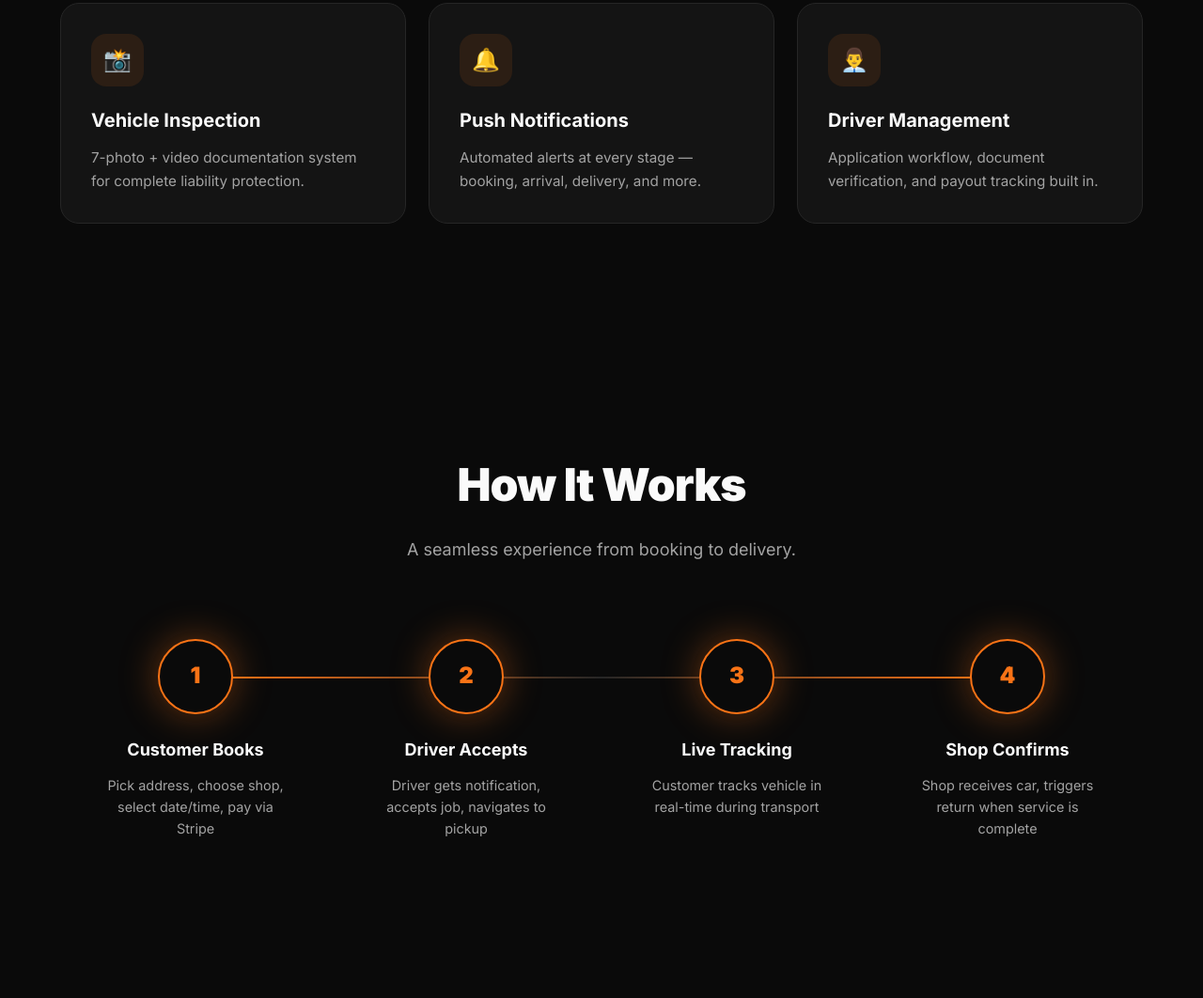
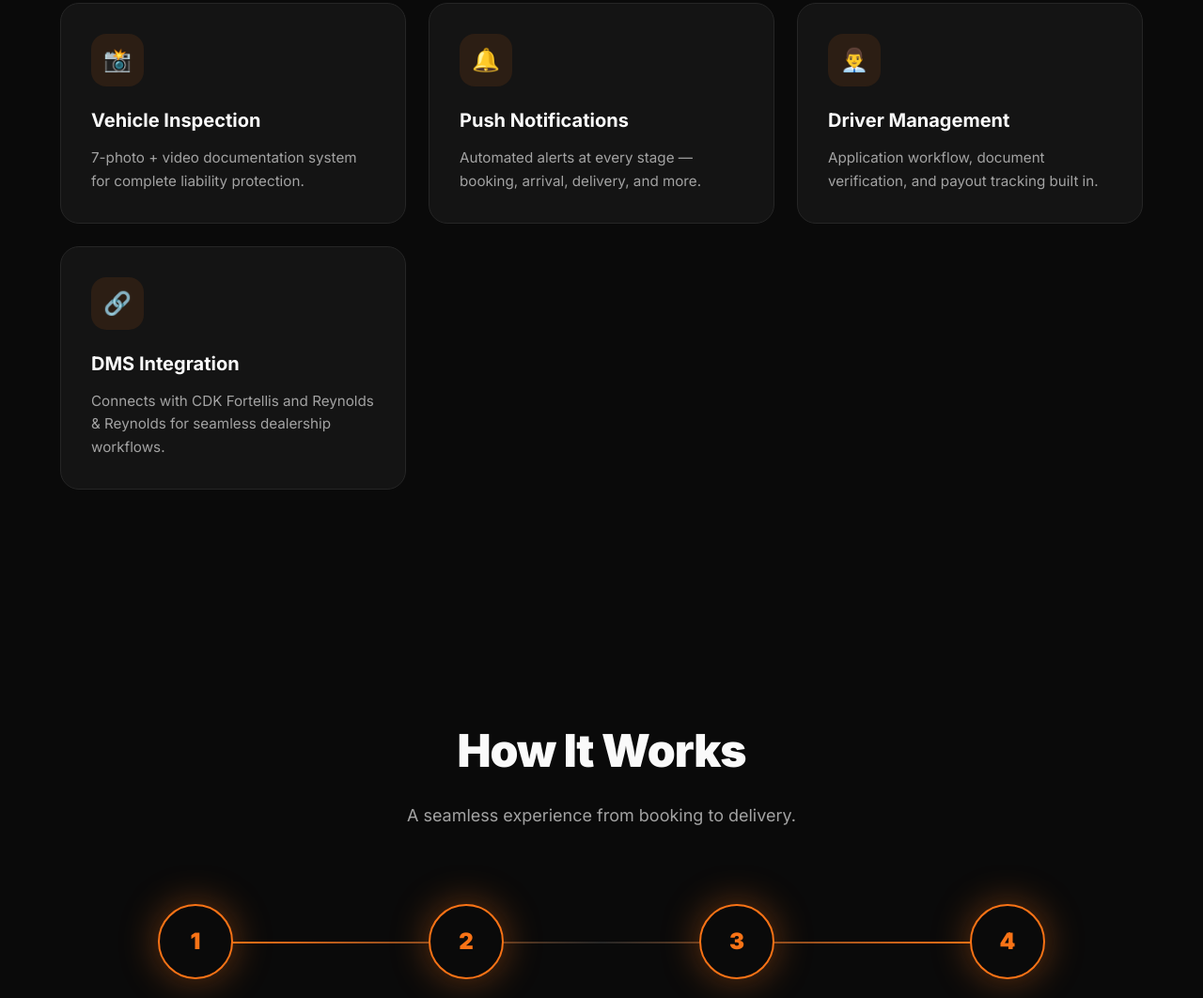
Before and after one commit to gizmuf/multirole-landing, a plain HTML site: page index.html in a window 1280 px wide. Shown: the part 1430-2492 px from the top of the page at 94% size. Drawn offline with Linux system fonts and the light colour scheme.

Commit message:
Add DMS Integration feature (CDK Fortellis + Reynolds)

```diff
--- a/index.html
+++ b/index.html
@@ -753,6 +753,11 @@
                     <h3>Driver Management</h3>
                     <p>Application workflow, document verification, and payout tracking built in.</p>
                 </div>
+                <div class="feature-card">
+                    <div class="feature-icon">🔗</div>
+                    <h3>DMS Integration</h3>
+                    <p>Connects with CDK Fortellis and Reynolds & Reynolds for seamless dealership workflows.</p>
+                </div>
             </div>
         </div>
     </section>
```
